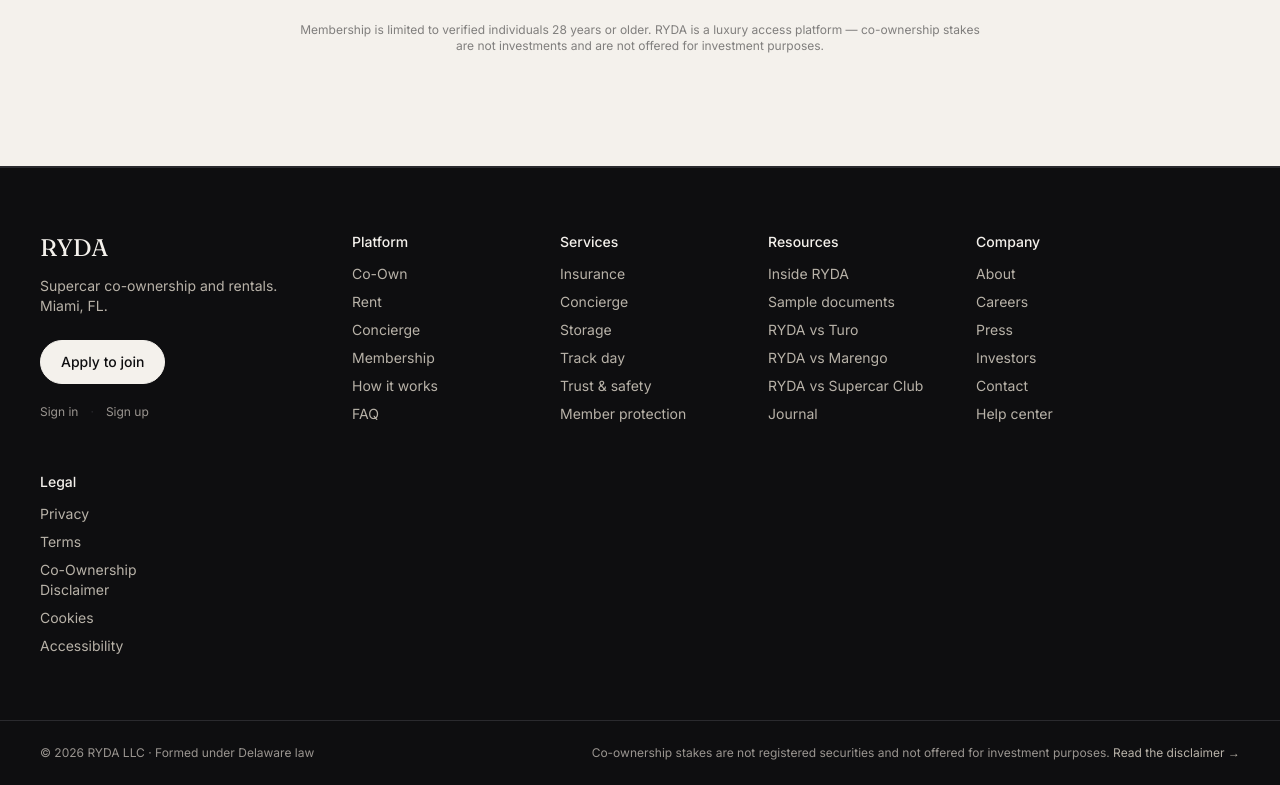
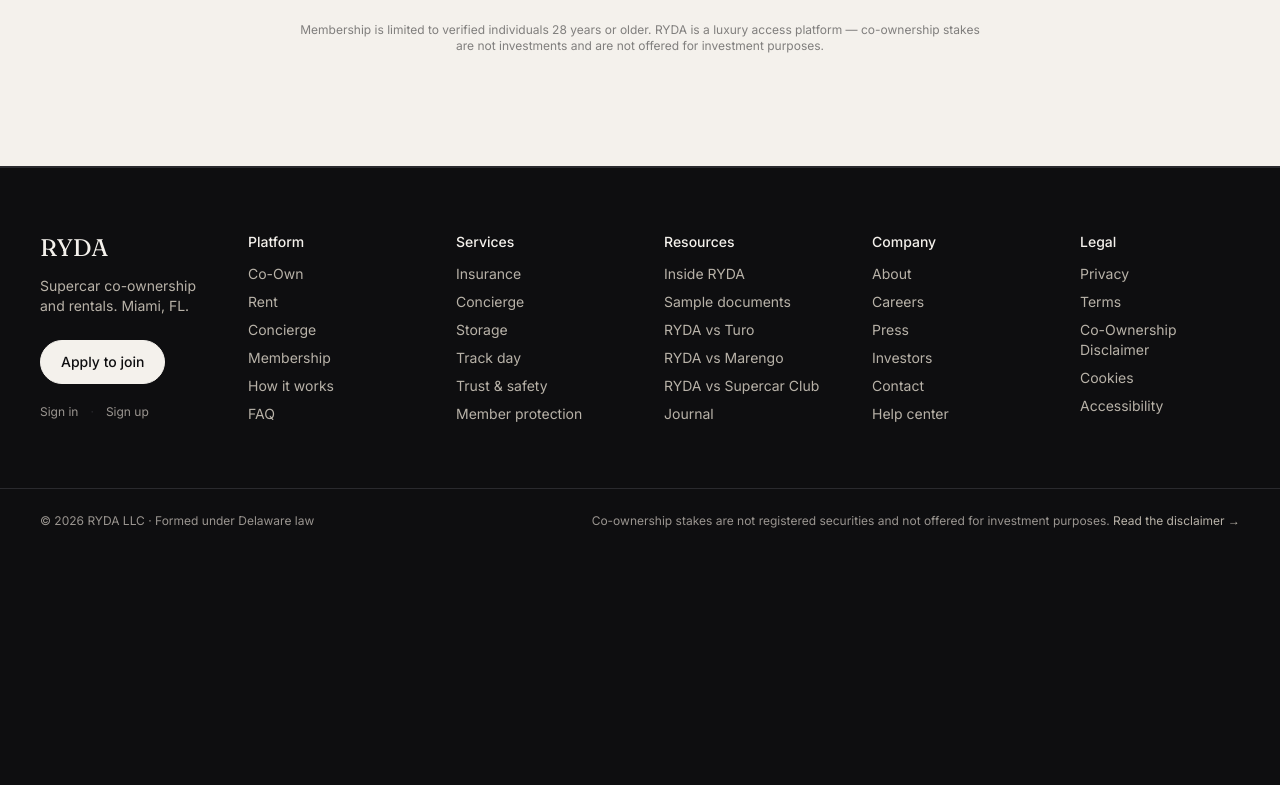
Before and after one commit to wdthompson88/ryda-pro-rentals, a Next.js app: page / in a window 1280 px wide. Shown: the part 3523-4308 px from the top of the page. After the commit the page ends 4076 px from the top, so only its background shows below. Built offline with nearby package versions, Linux system fonts and the light colour scheme; no server answers.

Commit message:
Footer: shrink brand col so Legal fits on top line (lg)
Brand col was lg:col-span-3 + 5 link cols at col-span-2 = 13 total,
which pushed Legal to a second row at lg+. Brand → col-span-2 keeps
the Apply CTA readable while letting all six columns line up.

```diff
--- a/src/components/site-footer.tsx
+++ b/src/components/site-footer.tsx
@@ -5,7 +5,7 @@
     <footer className="border-t border-rule">
       <div className="mx-auto max-w-7xl px-6 py-16 sm:px-10">
         <div className="grid grid-cols-1 gap-12 sm:grid-cols-2 lg:grid-cols-12">
-          <div className="lg:col-span-3">
+          <div className="lg:col-span-2">
             <p className="font-display text-2xl text-ink">RYDA</p>
             <p className="mt-3 max-w-sm text-sm text-ink-soft">
               Supercar co-ownership and rentals. Miami, FL.
```
